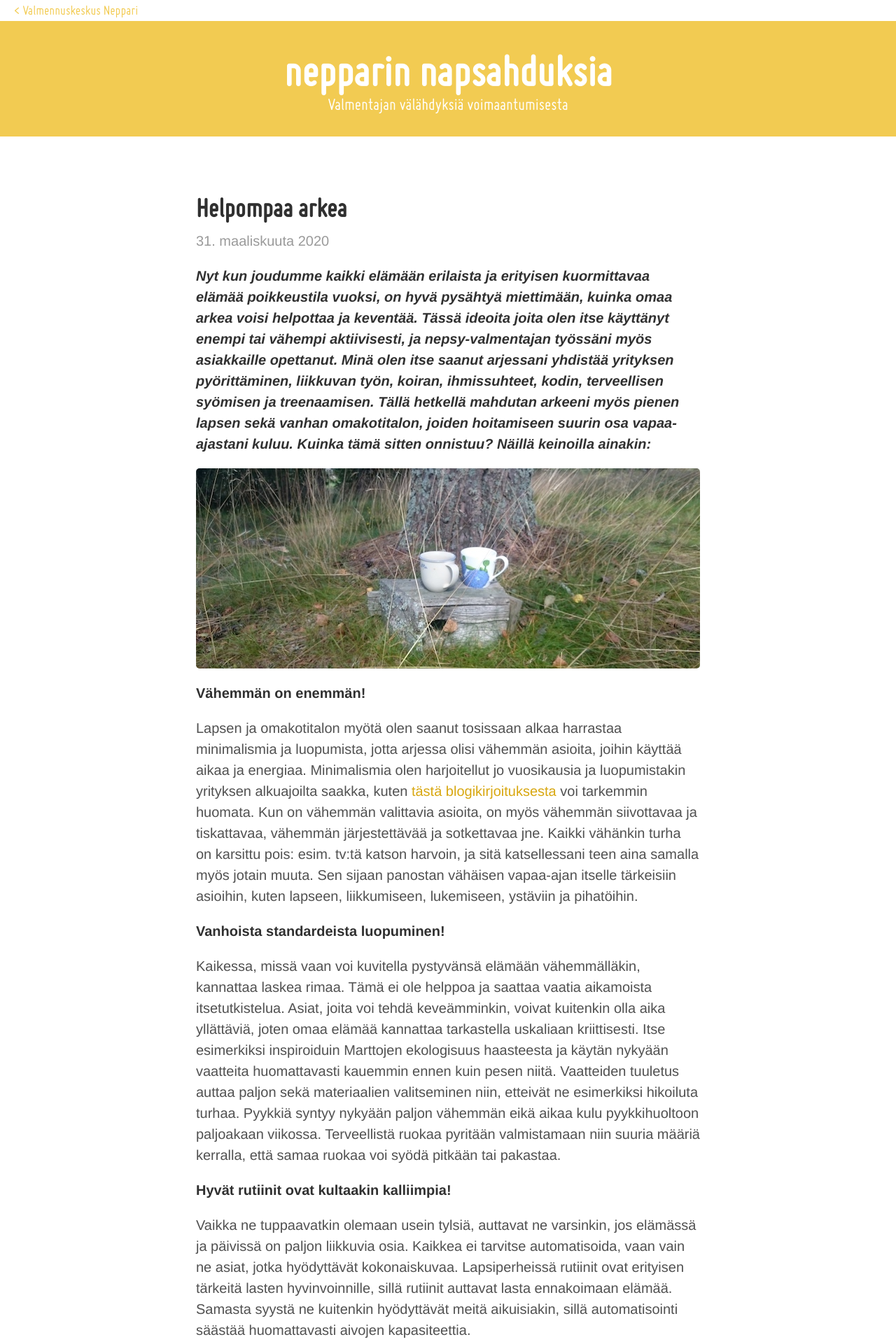
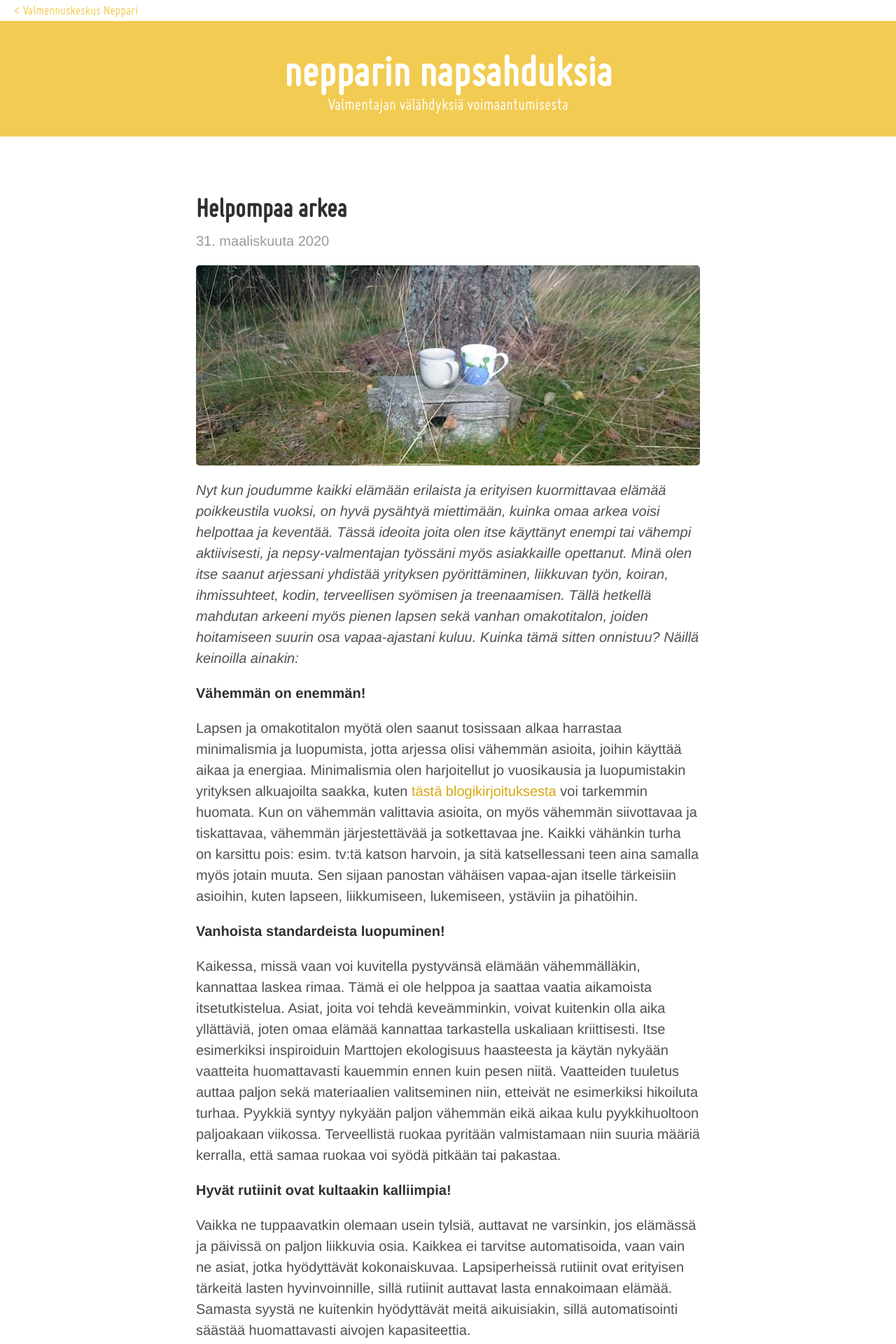
Before and after one commit to niinapiira/neppari.net, a Jekyll site: the page built from _posts/2020-03-31-helpompaa-arkea.md, in a window 1280 px wide. Shown: the top 1920 px of the page at 70% size. Built offline with Jekyll 4.4.1, drawn with Linux system fonts in a browser that asks for light colours.

Commit message:
Update 2020-03-31-helpompaa-arkea.md

```diff
--- a/_posts/2020-03-31-helpompaa-arkea.md
+++ b/_posts/2020-03-31-helpompaa-arkea.md
@@ -2,10 +2,12 @@
 published: true
 page-title: Helpompaa arkea
 ---
+
+![Kahvikupit]({{site.baseurl}}/uploaded-images/kahvikupit.jpg)
+
 _Nyt kun joudumme kaikki elämään erilaista ja erityisen kuormittavaa elämää poikkeustila vuoksi, on hyvä pysähtyä miettimään, kuinka omaa arkea voisi helpottaa ja keventää. Tässä ideoita joita olen itse käyttänyt enempi tai vähempi aktiivisesti, ja nepsy-valmentajan työssäni myös asiakkaille opettanut. Minä olen itse saanut arjessani yhdistää yrityksen pyörittäminen, liikkuvan työn, koiran, ihmissuhteet, kodin, terveellisen syömisen ja treenaamisen. Tällä hetkellä mahdutan arkeeni myös pienen lapsen sekä vanhan omakotitalon, joiden hoitamiseen suurin osa vapaa-ajastani kuluu. Kuinka tämä sitten onnistuu?
 Näillä keinoilla ainakin:_
 
-![Kahvikupit]({{site.baseurl}}/uploaded-images/kahvikupit.jpg)
 
 **Vähemmän on enemmän!**
 
```
